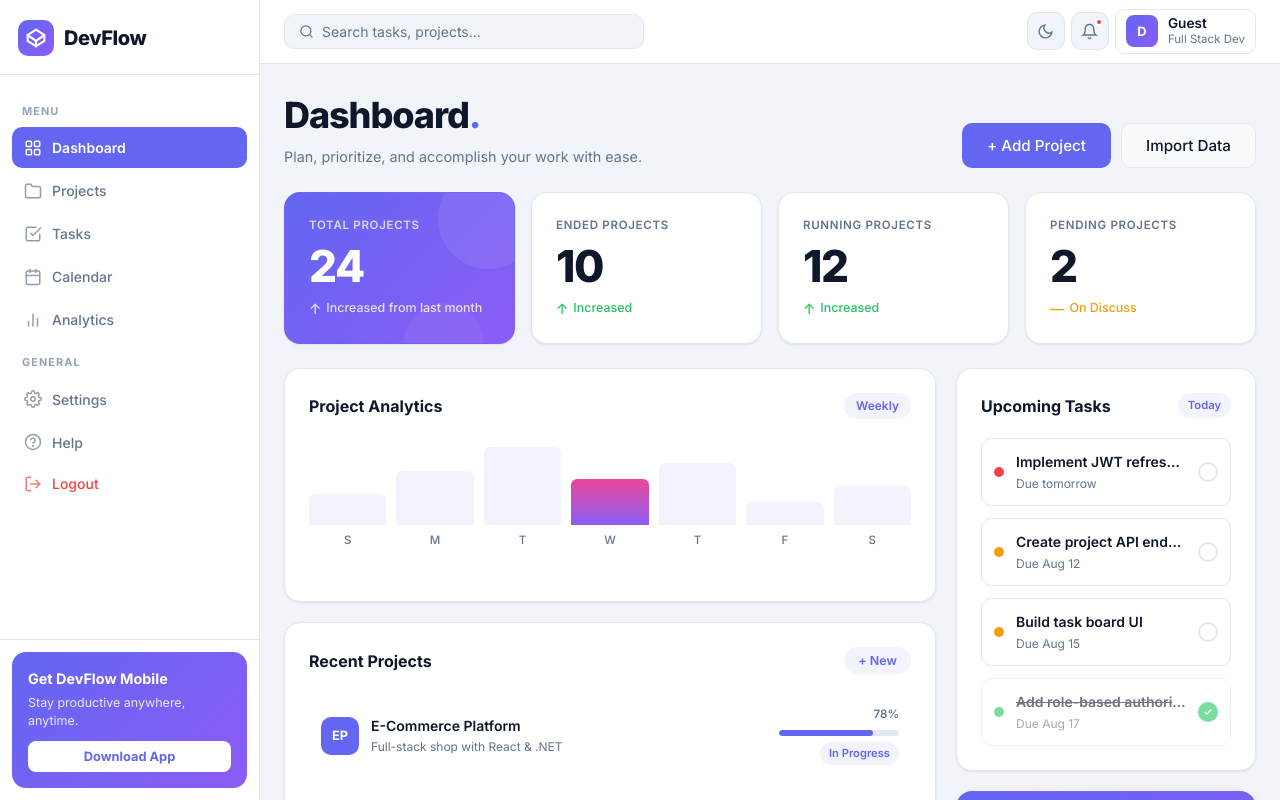
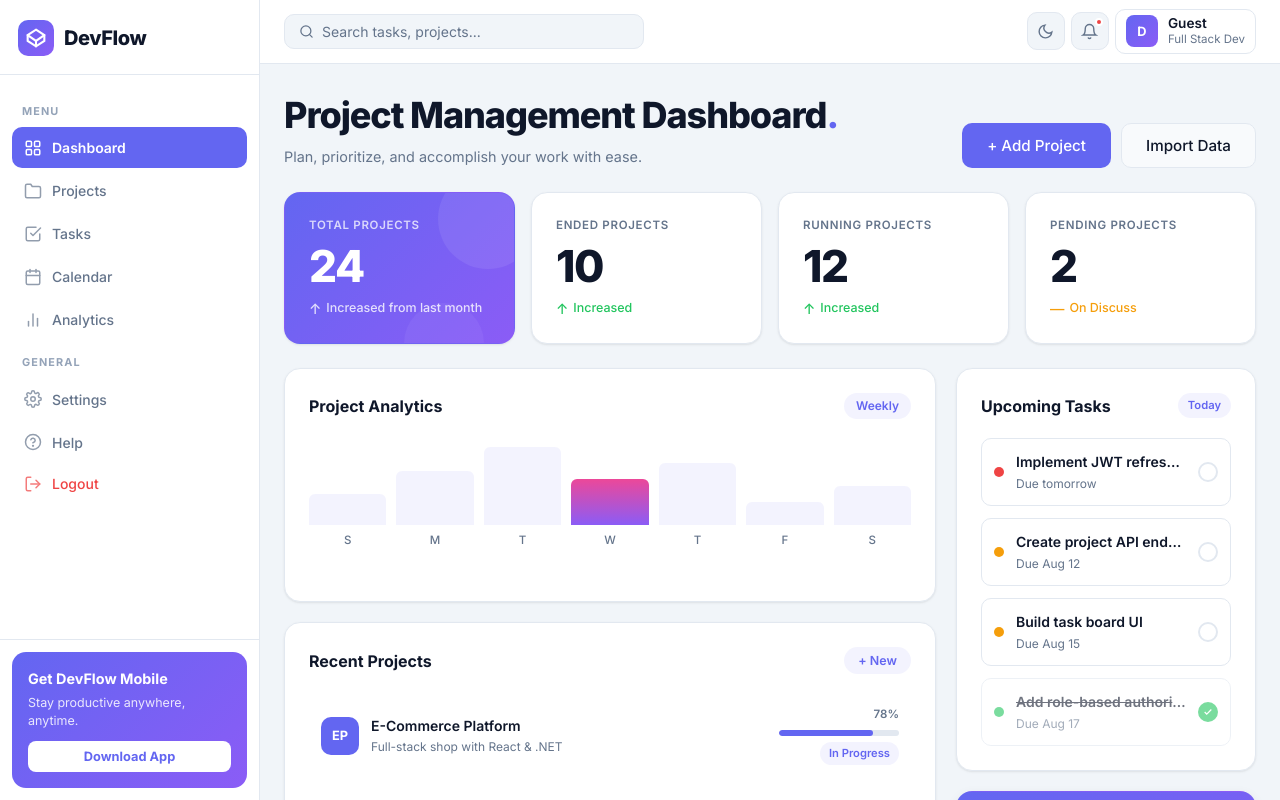
Before and after one commit to ihtishamzameer/Reactjs_Deployment_Demo, a React (Vite) app: page / in a window 1280 px wide. Built offline with nearby package versions, Linux system fonts and the light colour scheme.

Commit message:
changed title

```diff
--- a/index.html
+++ b/index.html
@@ -4,7 +4,7 @@
     <meta charset="UTF-8" />
     <link rel="icon" type="image/svg+xml" href="/favicon.svg" />
     <meta name="viewport" content="width=device-width, initial-scale=1.0" />
-    <title>test01</title>
+    <title>DevFlow – Project Management Dashboard</title>
   </head>
   <body>
     <div id="root"></div>
--- a/src/pages/Home.jsx
+++ b/src/pages/Home.jsx
@@ -113,7 +113,7 @@ function Home() {
     <Page>
       <PageHeader>
         <HeadingGroup>
-          <PageTitle>Dashboard<span>.</span></PageTitle>
+          <PageTitle>Project Management Dashboard<span>.</span></PageTitle>
           <PageSubtitle>Plan, prioritize, and accomplish your work with ease.</PageSubtitle>
         </HeadingGroup>
         <HeaderActions>
```
